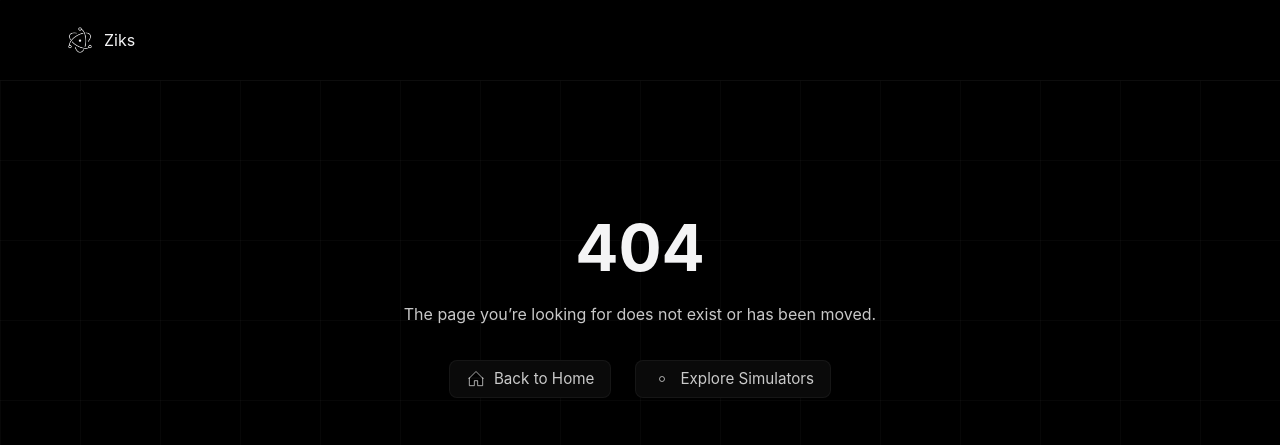
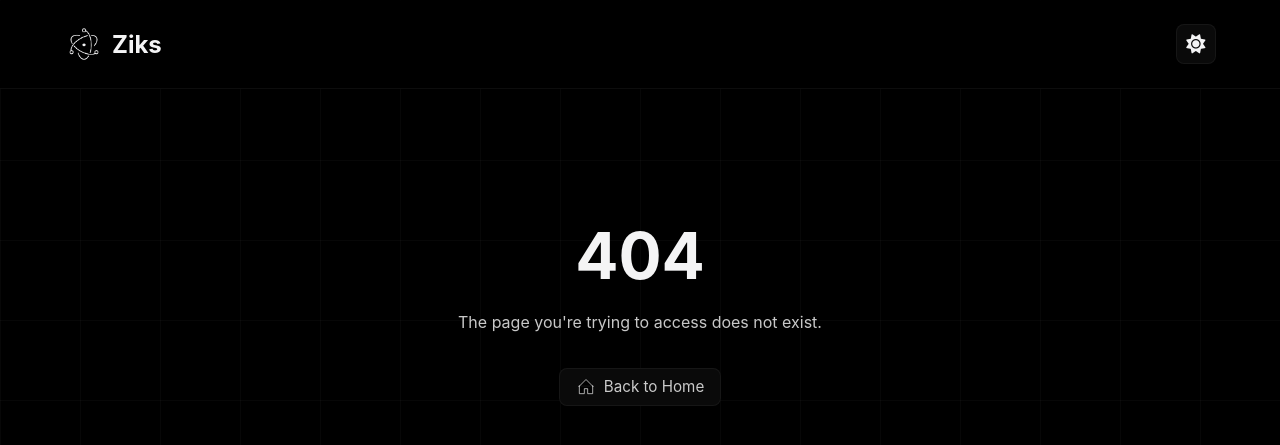
Before and after one commit to Rexaintreal/Ziks, a Flask app: template templates/404.html in a window 1280 px wide. Shown: the top 445 px of the page. Run offline with Flask 3, Linux system fonts and the light colour scheme; the template is opened without the code that fills it, so the values that code supplies are empty; some libraries are stand-ins or nearby versions.

Commit message:
fixed themes in 404

```diff
--- a/templates/404.html
+++ b/templates/404.html
@@ -1,28 +1,34 @@
 <!DOCTYPE html>
-<html lang="en" data-theme="{{ theme if theme else 'dark' }}">
+<html lang="en">
 <head>
     <meta charset="UTF-8">
     <meta name="viewport" content="width=device-width, initial-scale=1.0">
     <title>Page Not Found - Ziks</title>
     <link rel="stylesheet" href="{{ url_for('static', filename='css/styles.css') }}">
     <link rel="icon" href="{{ url_for('static', filename='assets/logo.ico') }}">
+    <script>
+        const savedTheme = localStorage.getItem('theme') || 'dark';
+        document.documentElement.setAttribute('data-theme', savedTheme);
+    </script>
 </head>
 
 <body>
+
     <nav>
         <div class="nav-left">
-            <a href="/" class="logo-link">
+            <a href="/" class="logo-link logo">
                 <img src="{{ url_for('static', filename='assets/logo-dark.png') }}" class="logo-img dark-logo">
                 <img src="{{ url_for('static', filename='assets/logo-light.png') }}" class="logo-img light-logo">
                 <span>Ziks</span>
             </a>
         </div>
+        <button id="themeToggle" class="theme-toggle">
+            <i id="themeIcon" class="fa-solid"></i>
+        </button>
     </nav>
-
     <section class="hero" style="padding-top: 8rem;">
         <h1>404</h1>
-        <p>The page you’re looking for does not exist or has been moved.</p>
-
+        <p>The page you're trying to access does not exist.</p>
         <div class="hero-links">
             <a href="/" class="hero-link">
                 <svg width="20" height="20" viewBox="0 0 24 24">
@@ -30,14 +36,9 @@
                 </svg>
                 Back to Home
             </a>
-
-            <a href="/" class="hero-link">
-                <svg width="20" height="20" viewBox="0 0 24 24">
-                    <circle cx="12" cy="12" r="3"/>
-                </svg>
-                Explore Simulators
-            </a>
         </div>
     </section>
+    <script src="https://kit.fontawesome.com/a2e0e6ad55.js" crossorigin="anonymous"></script>
+    <script src="{{ url_for('static', filename='js/script.js') }}"></script>
 </body>
 </html>
```
